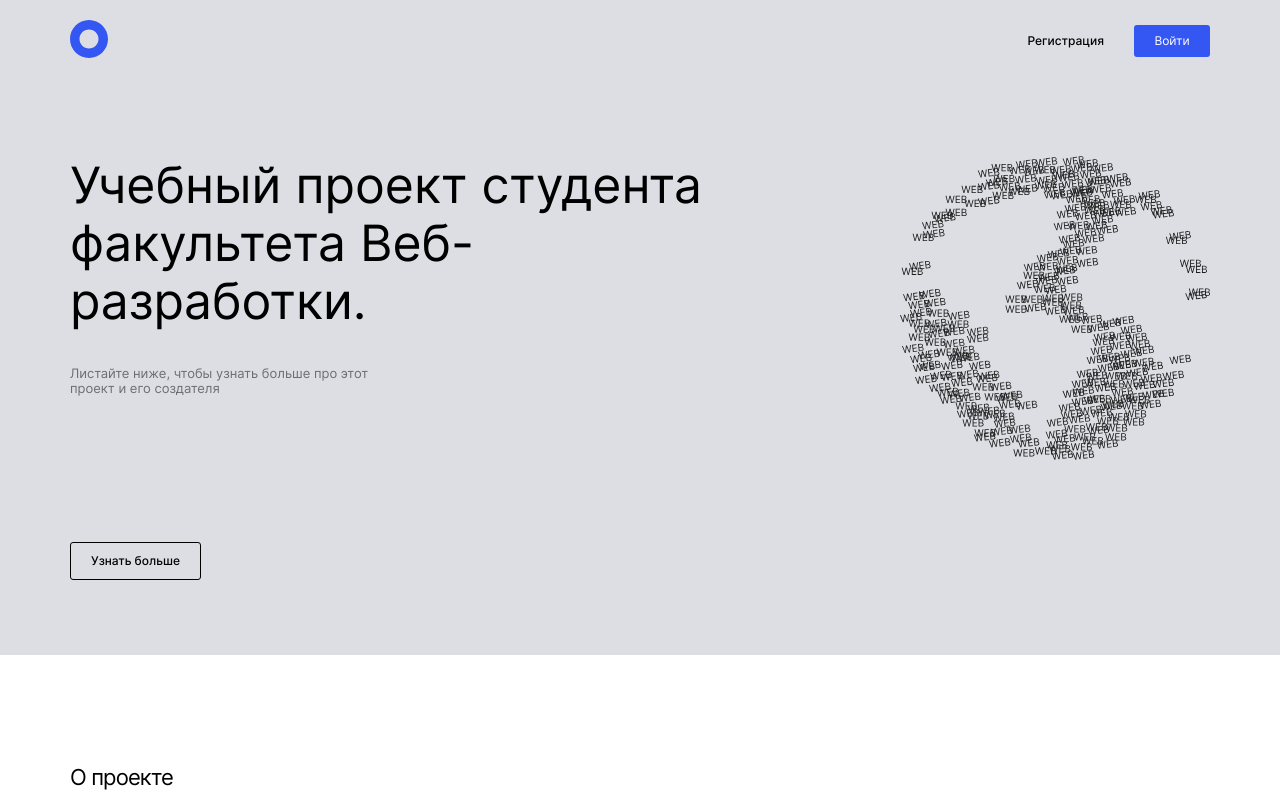
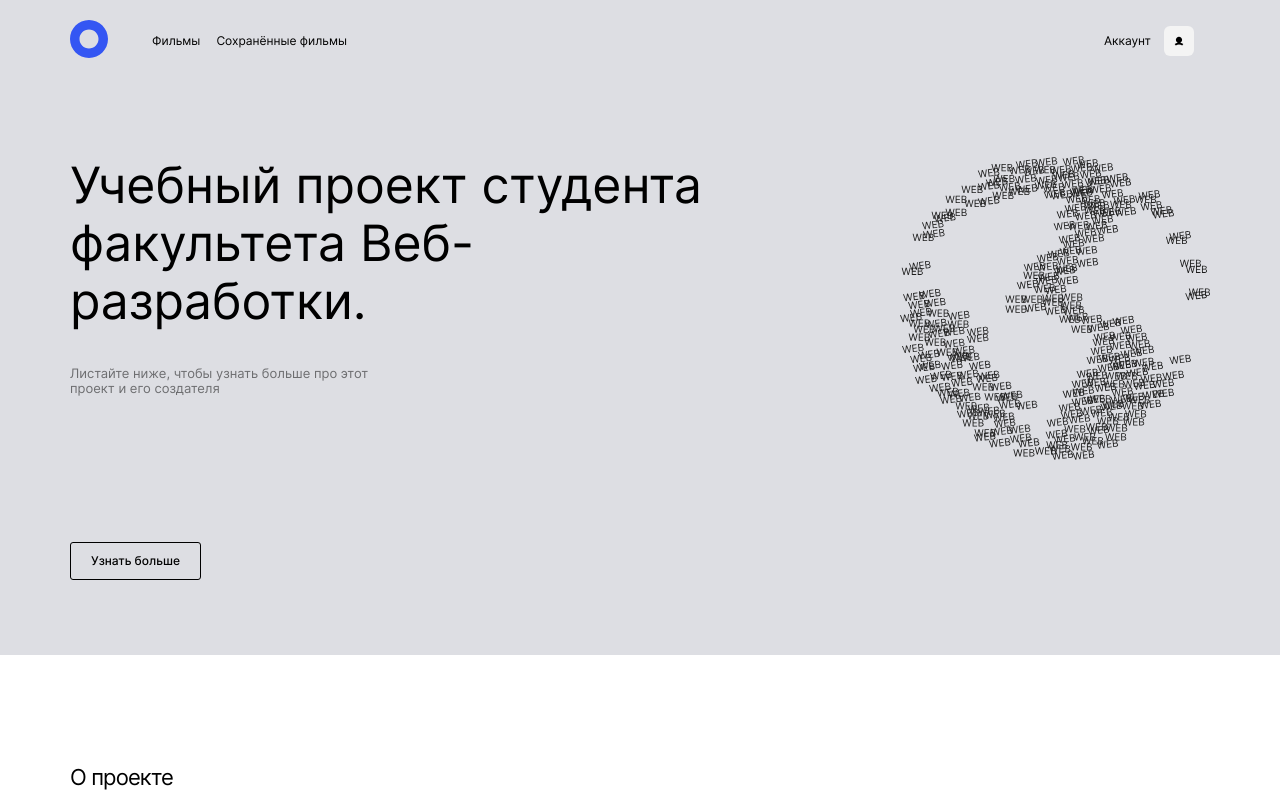
Before and after one commit to EAStogov/movies-explorer-frontend, a React (Create React App) app: page / in a window 1280 px wide. Shown: the top 800 px of the page. Built offline with nearby package versions, Linux system fonts and the light colour scheme; the HTML template or start-up script is replaced by a standard one.

Commit message:
feature: add isLoggedIn state

```diff
--- a/src/components/App/App.js
+++ b/src/components/App/App.js
@@ -17,13 +17,12 @@ import ProtectedRoute from "../ProtectedRoute/ProtectedRoute";
 function App() {
   const [isHeaderShown, setIsHeaderShown] = useState(true);
   const [isFooterShown, setIsFooterShown] = useState(true);
-  const [isHeaderMain, setIsHeaderMain] = useState(false);
   const [isHeaderAuth, setIsHeaderAuth] = useState(false);
   const [route, setRoute] = useState("");
   const [searchKeywords, setSearchKeywords] = useState('');
   const [isShortMovie, setIsShortMovie] = useState(false);
   const [moviesList, setMoviesList] = useState([]);
-  const [isLoggedIn, setIsLoggedIn] = useState(false);
+  const [isLoggedIn, setIsLoggedIn] = useState(true);
 
   const navigate = useNavigate();
 
@@ -45,10 +44,6 @@ function App() {
 
   function toggleFooter(value) {
     setIsFooterShown(value);
-  }
-
-  function toggleHeaderNavigation(value) {
-    setIsHeaderMain(value);
   }
 
   function toggleHeaderAuth(value) {
@@ -117,8 +112,8 @@ function App() {
       <Header
         isHeaderShown={isHeaderShown}
         isHeaderAuth={isHeaderAuth}
-        isHeaderMain={isHeaderMain}
         route={route}
+        isLoggedIn={isLoggedIn}
       />
       <main>
         <Routes>
@@ -126,7 +121,6 @@ function App() {
             path="/"
             element={
               <Main
-                toggleHeaderNavigation={toggleHeaderNavigation}
                 toggleHeaderAuth={toggleHeaderAuth}
                 toggleFooter={toggleFooter}
                 onChangeRoute={handleNavigation}
--- a/src/components/Header/Header.js
+++ b/src/components/Header/Header.js
@@ -3,7 +3,7 @@ import Navigation from "../Navigation/Navigation";
 import { NavLink } from "react-router-dom";
 import "./Header.css";
 
-function Header({ isHeaderShown, isHeaderMain, route }) {
+function Header({ isHeaderShown, route, isLoggedIn }) {
   return (
     <section
       className={`header ${!isHeaderShown && "header__hidden"} ${route === "/" && "header_grey"} ${
@@ -13,7 +13,7 @@ function Header({ isHeaderShown, isHeaderMain, route }) {
       <NavLink to="/" className="header__button">
         <img className="header__logo" src={headerLogo} alt="Логос" />
       </NavLink>
-      <Navigation isHeaderMain={isHeaderMain} route={route} />
+      <Navigation route={route} isLoggedIn={isLoggedIn} />
     </section>
   );
 }
--- a/src/components/Main/Main.js
+++ b/src/components/Main/Main.js
@@ -4,9 +4,8 @@ import AboutProject from "../AboutProject/AboutProject";
 import Promo from "../Promo/Promo";
 import Techs from "../Techs/Techs";
 
-function Main({ toggleHeaderNavigation, toggleFooter, onChangeRoute, route }) {
+function Main({ toggleFooter, onChangeRoute, route }) {
   useEffect(() => {
-    toggleHeaderNavigation(true);
     toggleFooter(true);
     onChangeRoute(route);
   }, [])
--- a/src/components/Navigation/Navigation.js
+++ b/src/components/Navigation/Navigation.js
@@ -3,7 +3,7 @@ import { NavLink } from "react-router-dom";
 import Burger from "../Burger/Burger";
 import "./Navigation.css";
 
-function Navigation({ isHeaderMain, route }) {
+function Navigation({ route, isLoggedIn }) {
   const [isBurgerOpened, setIsBurgerOpened] = useState(false);
 
   function handleBurgerClick() {
@@ -16,7 +16,7 @@ function Navigation({ isHeaderMain, route }) {
         (route === "/signin" || route === "/signup") && "navigation__hidden"
       }`}
     >
-      {isHeaderMain ? (
+      {!isLoggedIn ? (
         <ul className="navigation__list navigation__auth">
           <li className="navigation__list-item">
             <NavLink to="/signup" className="page__link navigation__button navigation__button_type_register">
```
